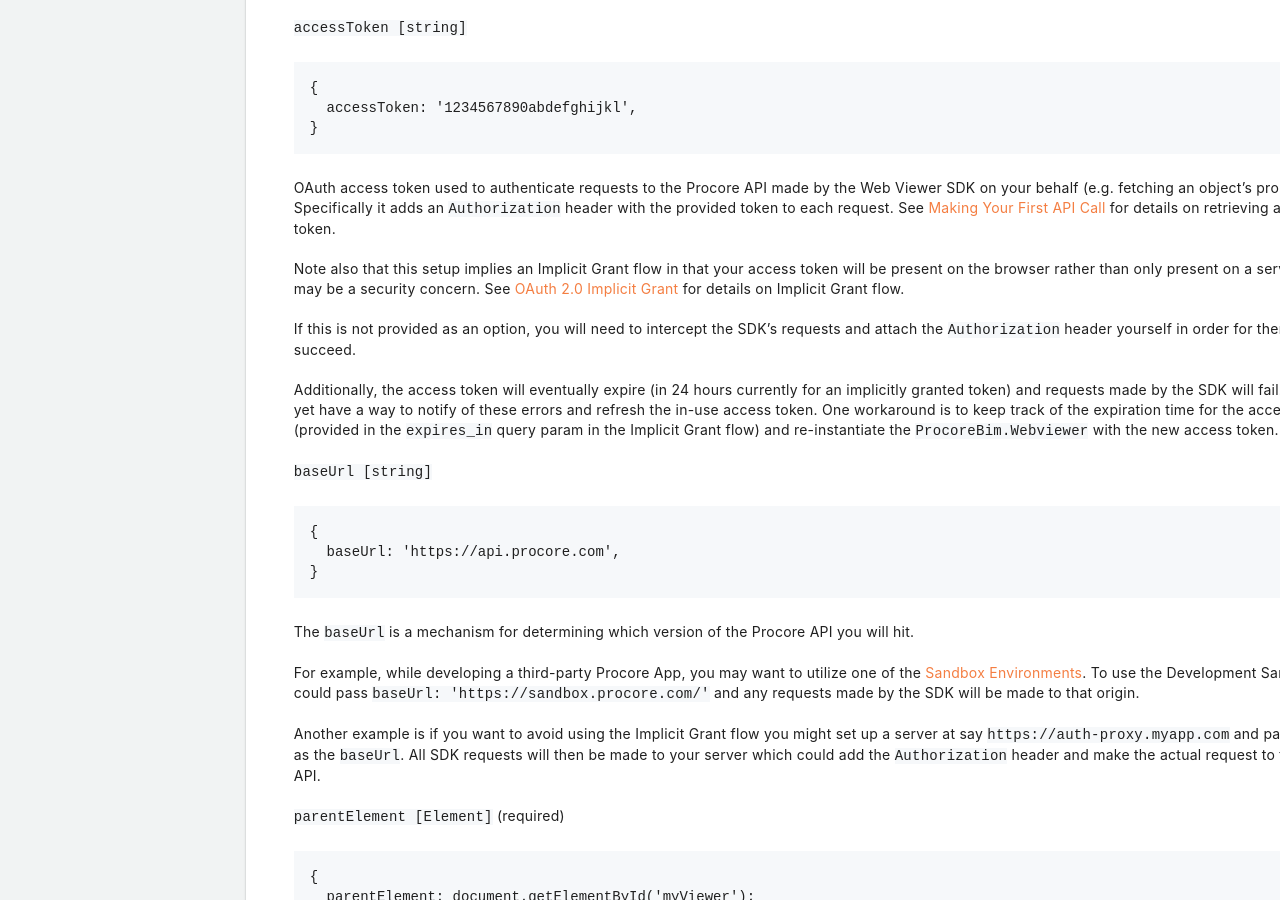
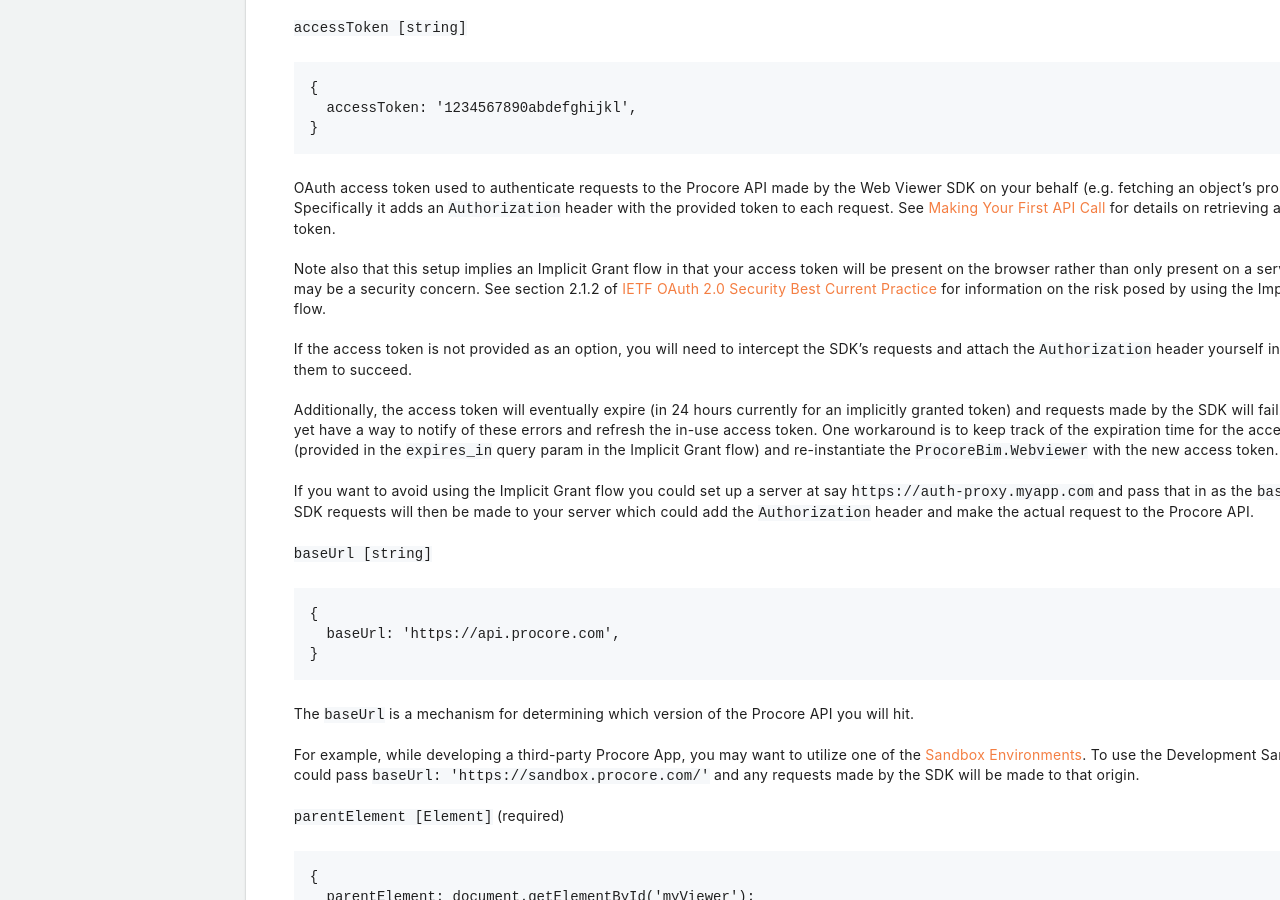
Before and after one commit to procore/documentation, a Jekyll site: the page built from other_procore_apis/bim_web_viewer.md, in a window 1280 px wide and 900 px high, scrolled down 42047 px. Built offline with Jekyll 4.4.1, drawn with Linux system fonts in a browser that asks for light colours.

Commit message:
Updated section on request options wrt implicit grant type

```diff
--- a/other_procore_apis/bim_web_viewer.md
+++ b/other_procore_apis/bim_web_viewer.md
@@ -2067,11 +2067,13 @@ Promise(boolean)
 
 OAuth access token used to authenticate requests to the Procore API made by the Web Viewer SDK on your behalf (e.g. fetching an object's properties). Specifically it adds an `Authorization` header with the provided token to each request. See [Making Your First API Call](/documentation/making-first-call) for details on retrieving an access token.
 
-Note also that this setup implies an Implicit Grant flow in that your access token will be present on the browser rather than only present on a server, which may be a security concern. See [OAuth 2.0 Implicit Grant](/documentation/oauth-implicit-flow) for details on Implicit Grant flow.
-
-If this is not provided as an option, you will need to intercept the SDK's requests and attach the `Authorization` header yourself in order for them to succeed.
+Note also that this setup implies an Implicit Grant flow in that your access token will be present on the browser rather than only present on a server, which may be a security concern. See section 2.1.2 of [IETF OAuth 2.0 Security Best Current Practice](https://datatracker.ietf.org/doc/html/draft-ietf-oauth-security-topics-20#page-7) for information on the risk posed by using the Implicit Grant flow.
+
+If the access token is not provided as an option, you will need to intercept the SDK's requests and attach the `Authorization` header yourself in order for them to succeed.
 
 Additionally, the access token will eventually expire (in 24 hours currently for an implicitly granted token) and requests made by the SDK will fail. We don't yet have a way to notify of these errors and refresh the in-use access token. One workaround is to keep track of the expiration time for the access token (provided in the `expires_in` query param in the Implicit Grant flow) and re-instantiate the `ProcoreBim.Webviewer` with the new access token.
+
+If you want to avoid using the Implicit Grant flow you could set up a server at say `https://auth-proxy.myapp.com` and pass that in as the `baseUrl`. All SDK requests will then be made to your server which could add the `Authorization` header and make the actual request to the Procore API.
 
 `baseUrl [string]`
 
@@ -2084,8 +2086,6 @@ Additionally, the access token will eventually expire (in 24 hours currently for
 The `baseUrl` is a mechanism for determining which version of the Procore API you will hit.
 
 For example, while developing a third-party Procore App, you may want to utilize one of the [Sandbox Environments](https://developers.procore.com/documentation/development-environments). To use the Development Sandbox, you could pass `baseUrl: 'https://sandbox.procore.com/'` and any requests made by the SDK will be made to that origin.
-
-Another example is if you want to avoid using the Implicit Grant flow you might set up a server at say `https://auth-proxy.myapp.com` and pass that in as the `baseUrl`. All SDK requests will then be made to your server which could add the `Authorization` header and make the actual request to the Procore API.
 
 `parentElement [Element]` (required)
 
```
